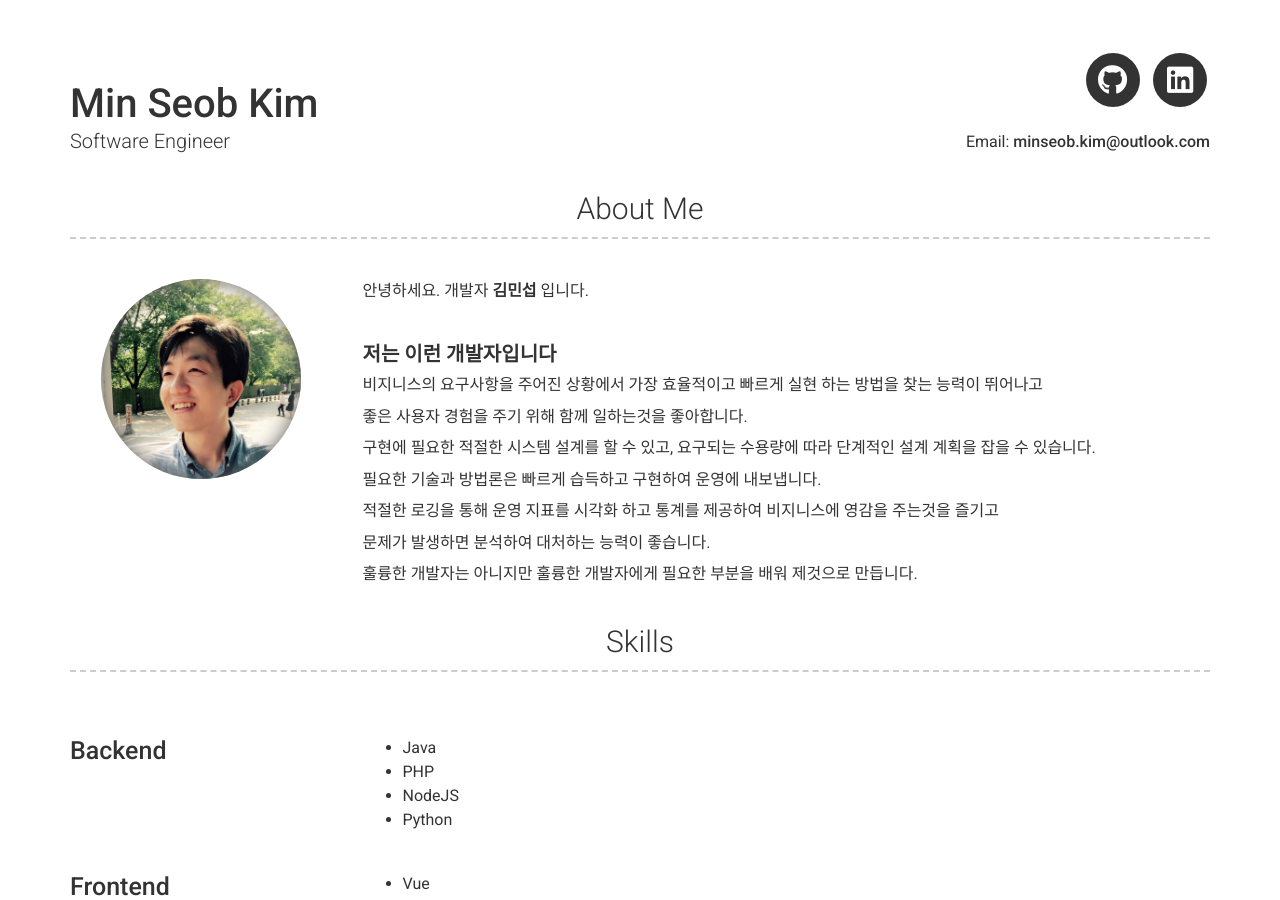
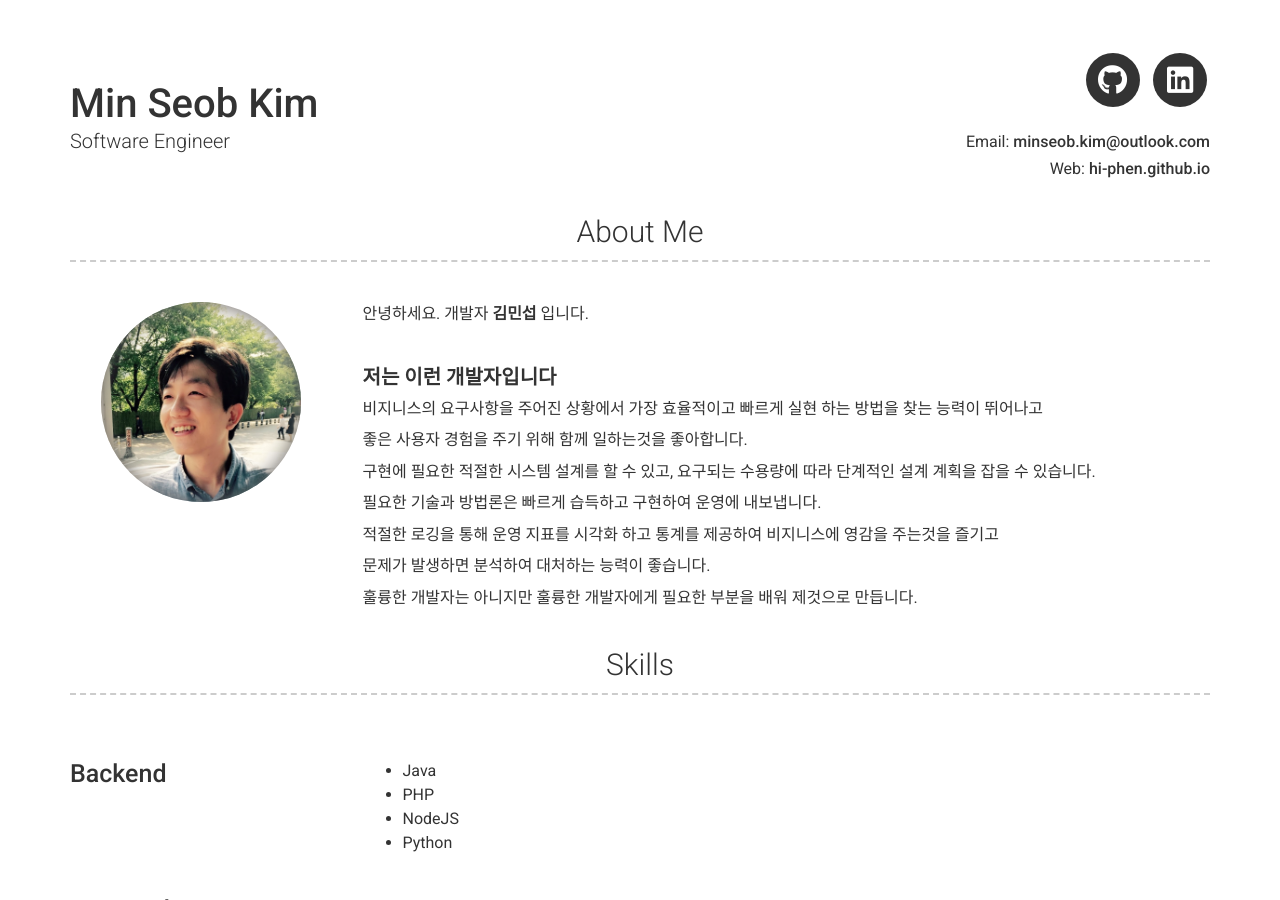
Before and after one commit to hi-phen/hi-phen.github.io, a Jekyll site: the page built from index.md, in a window 1280 px wide and 900 px high. Built offline with Jekyll 4.4.1, drawn with Linux system fonts in a browser that asks for light colours; nearby versions of some CDN libraries.

Commit message:
웹페이지 URL을 추가 합니다

```diff
--- a/_config.yml
+++ b/_config.yml
@@ -12,7 +12,7 @@
 # email_title: Email (Email title override)
 # phone: 01040532138
 # phone_title: Phone (Phone title override)
-# website: https://hi-phen.github.io
+website: hi-phen.github.io
 # website_title: Github Pages
 
 # Dark Mode (true/false/never)
```
